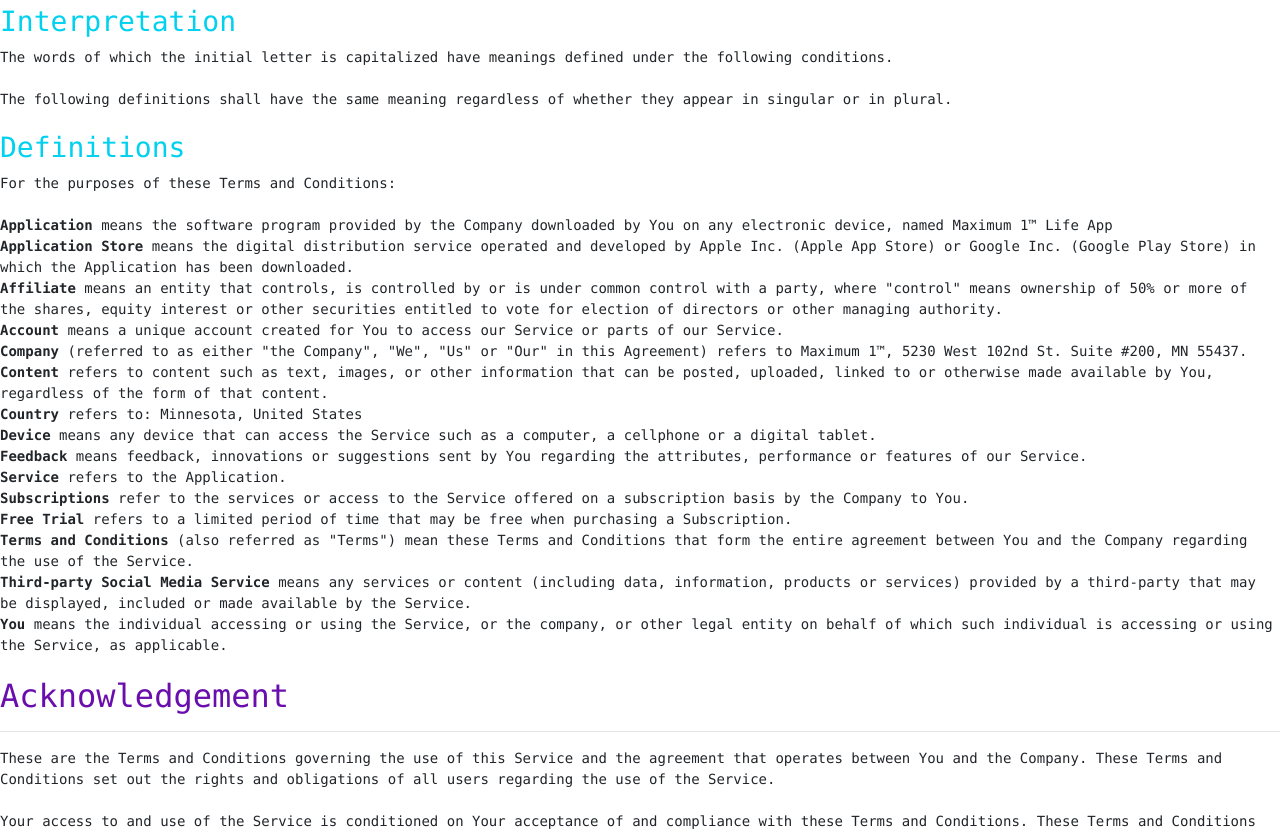
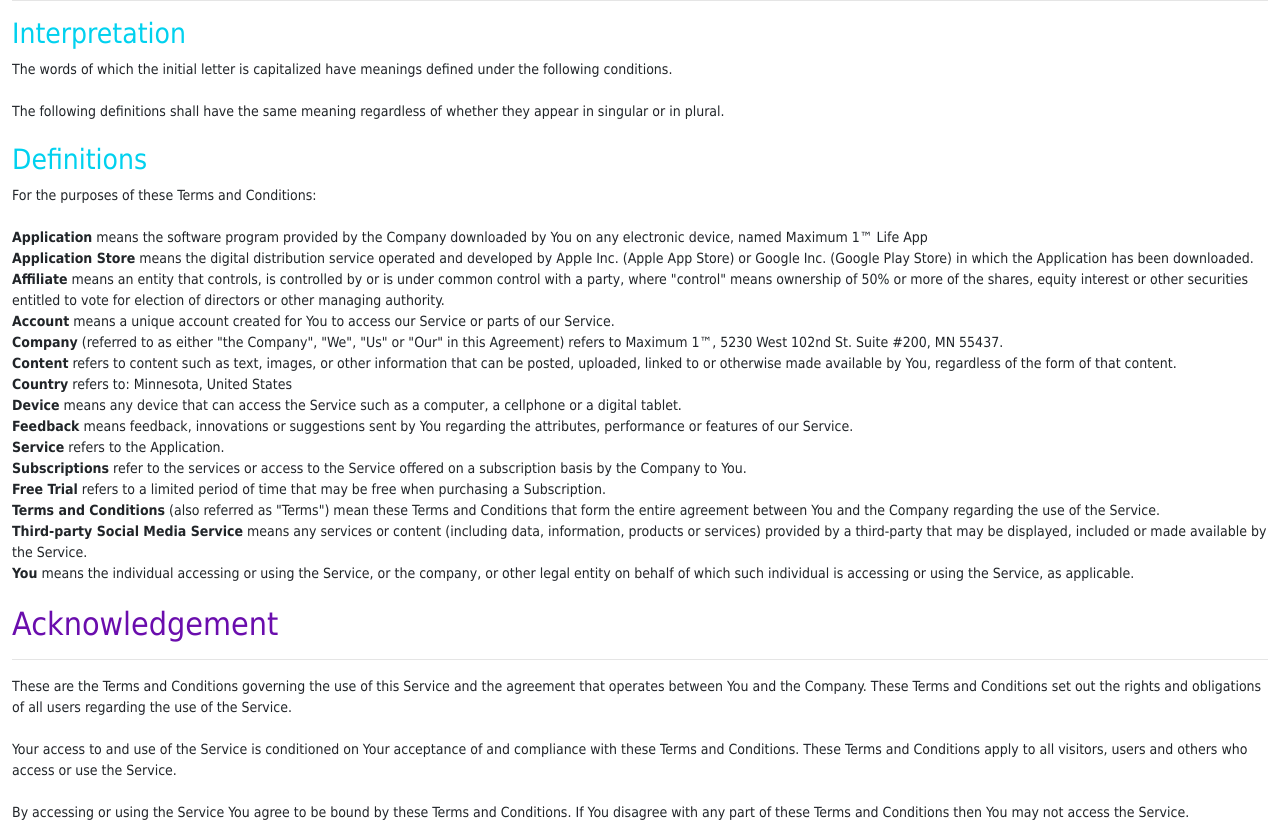
Before and after one commit to Maximum-1/LifeApp, a React app: page /#/termsOfService in a window 1280 px wide. Shown: the part 248-1078 px from the top of the page. Built offline with nearby package versions, Linux system fonts and the light colour scheme; no server answers.

Commit message:
Changed font for about and ToS pages to match other pages

```diff
--- a/src/components/App/App.css
+++ b/src/components/App/App.css
@@ -28,6 +28,7 @@
     white-space: -pre-wrap;      /* Opera 4-6 */
     white-space: -o-pre-wrap;    /* Opera 7 */
     word-wrap: break-word;
+    font-family: Tahoma, Geneva, Verdana, sans-serif;
 }
 
 
--- a/src/components/Pages/TermsOfServicePage/TermsOfServicePage.js
+++ b/src/components/Pages/TermsOfServicePage/TermsOfServicePage.js
@@ -3,7 +3,7 @@
 class TermsOfService extends Component {
   render() {
     return (
-      <div>
+      <div className="body">
         {/* Start term of services insert */}
         <div>
           <pre>
```
